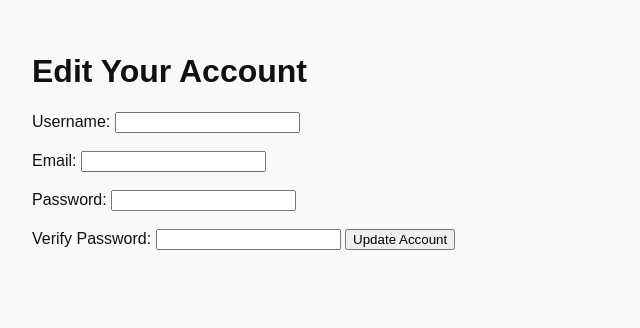
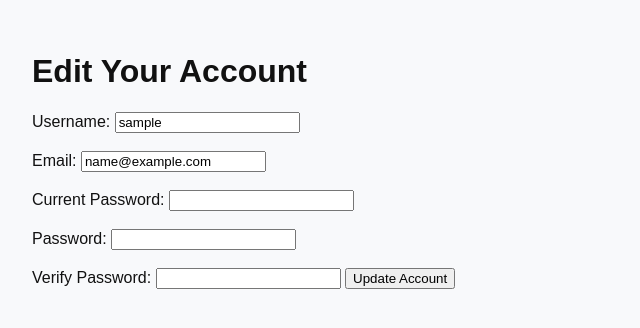
Before and after one commit to Diegoffp/Medical-Referral-System, a Django app: page /edit_account/ in a window 1280 px wide. Shown: the part 125-453 px from the top of the page, without its empty margins (0-640 px from the left). Run offline with Django 5.2, Linux system fonts and the light colour scheme; the visitor is signed in with stand-in values (Sample User, id 1).

Commit message:
Added error messages and current password
error message and current password have been added.

```diff
--- a/core/templates/core/edit_account.html
+++ b/core/templates/core/edit_account.html
@@ -20,13 +20,22 @@
         <form action="{% url 'edit_account' %}" method="POST" enctype="multipart/form-data">
             {% csrf_token %}
 
+            {% if error %}
+                <div class="error">
+                    {{ error }}
+                </div>
+            {% endif %}
+
             <label for="username">Username:</label>
 
-            <input type="text" id="username" name="username" autocomplete="username"><br><br>
+            <input type="text" id="username" name="username" value="{{ request.user.username }}" autocomplete="username"><br><br>
 
             <label for="email">Email:</label>
 
-            <input type="email" id="email" name="email" autocomplete="email"><br><br>
+            <input type="email" id="email" name="email" value="{{ request.user.email }}" autocomplete="email"><br><br>
+
+            <label>Current Password:</label>
+            <input type="password" name="current_password" autocomplete="current_password"><br><br>
 
             <label for="password">Password:</label>
 
--- a/core/views.py
+++ b/core/views.py
@@ -4,6 +4,7 @@ from django.contrib.auth.models import User
 from .models import Patient, Referral, Insurance, Provider, Location
 from django.contrib.auth import authenticate, login
 from django.contrib.auth.decorators import login_required
+from django.contrib.auth import update_session_auth_hash
 
 
 @login_required
@@ -187,14 +188,23 @@ def edit_account(request):
 
         username = request.POST.get("username")
         email = request.POST.get("email")
+        current_password = request.POST.get("current_password")
         password = request.POST.get("password")
         verify_password = request.POST.get("verify_password")
 
         if username:
             user.username = username
 
+        if User.objects.filter(username=username).exclude(id=user.id).exists():
+            error = "Username already exists."
+            return render(request, "core/edit_account.html", {"error": error})
+
         if email:
             user.email = email
+
+        if not user.check_password(current_password):
+            error = "Current password is incorrect."
+
         if password:
             if password != verify_password:
                 error = "Passwords do not match."
@@ -203,5 +213,7 @@ def edit_account(request):
 
         user.save()
 
+        update_session_auth_hash(request, user)
+
         return redirect("home")
     return render(request, "core/edit_account.html", {"error": error})
```
